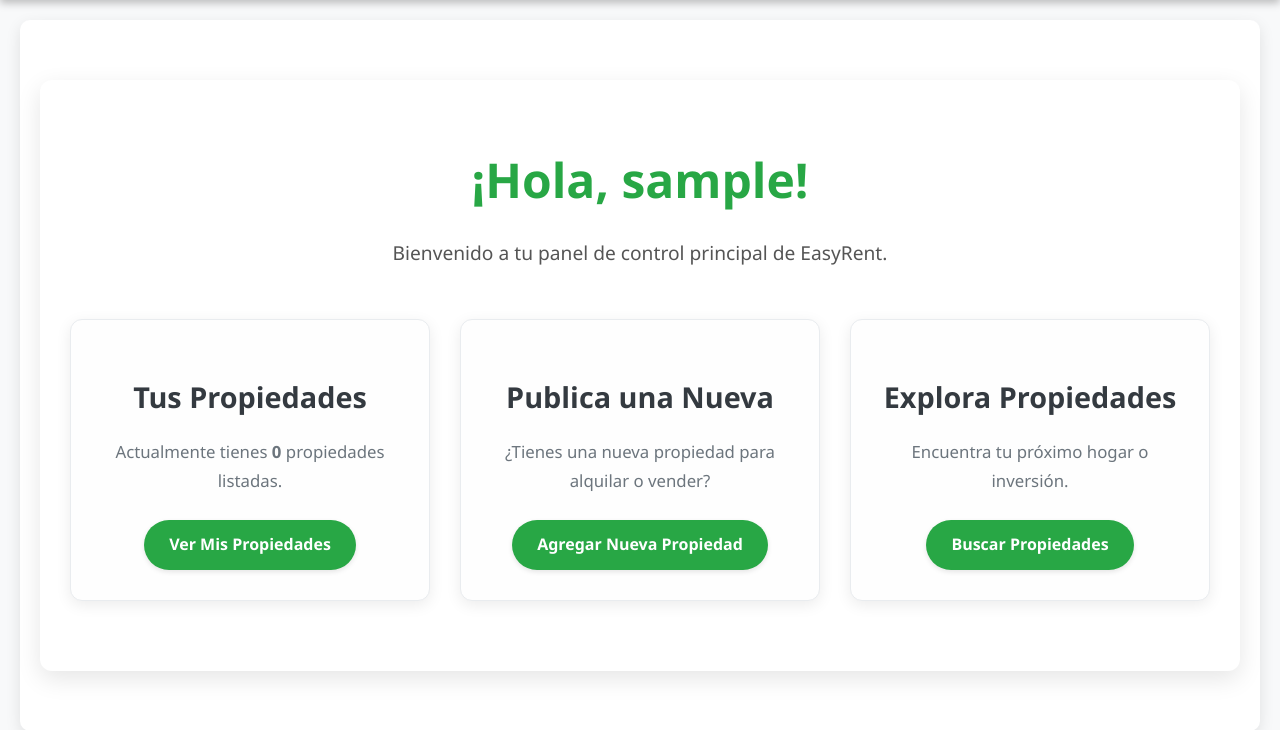
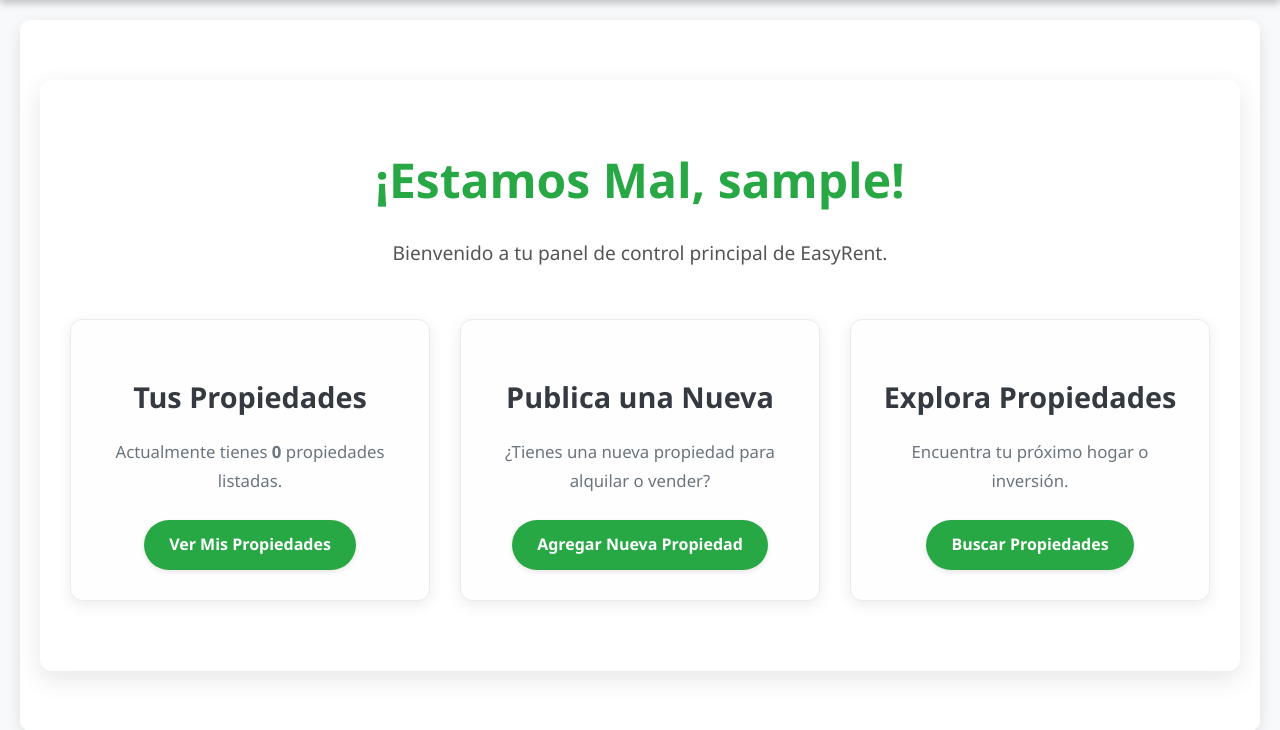
Before and after one commit to AnghelloAlmeida/EasyRent, a Django app: page /dashboard/ in a window 1280 px wide. Shown: the part 81-811 px from the top of the page. Run offline with Django 5.2, Linux system fonts and the light colour scheme; the visitor is signed in with stand-in values (Sample User, id 1); data that the repository does not hold is empty.

Commit message:
Estamos probando el git

```diff
--- a/propiedades/templates/propiedades/user_dashboard.html
+++ b/propiedades/templates/propiedades/user_dashboard.html
@@ -1,7 +1,7 @@
 {# propiedades/templates/propiedades/user_dashboard.html #} {% extends 'propiedades/base.html' %} {% load static %} {% block title %}Mi Menú Principal - EasyRent{% endblock %} {% block content %}
 <div class="dashboard-container">
     <div class="dashboard-header">
-        <h1>¡Hola, {{ user.username }}!</h1>
+        <h1>¡Estamos Mal, {{ user.username }}!</h1>
         <p>Bienvenido a tu panel de control principal de EasyRent.</p>
     </div>
 
```
